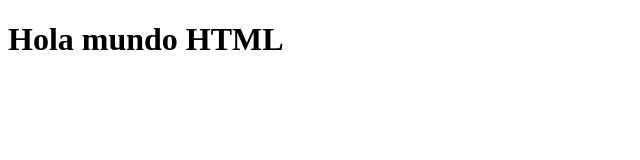
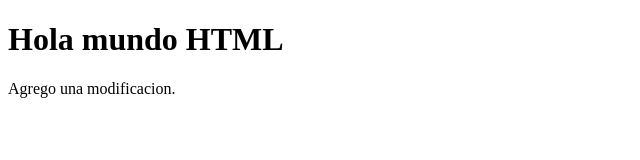
Before and after one commit to kamalmjt/MiPrimerJS, a plain HTML site: page index.html in a window 1280 px wide. Shown: the whole page, without its empty margins (0-640 px from the left). Drawn offline with Linux system fonts and the light colour scheme.

Commit message:
Actulizo index.html

```diff
--- a/index.html
+++ b/index.html
@@ -4,10 +4,10 @@
 <meta name="viewport" content="width=device-width, initial-scale=1.0">
 <head>
     <title>HTML Inicial</title>
-<script type="text/javascript" src="./js/script.js"></script>
-
+    <script type="text/javascript" src="./js/script.js"></script>
 </head>
 <body>
     <h1>Hola mundo HTML</h1>
+    <p>Agrego una modificacion.</p>
 </body>
 </html>
```
